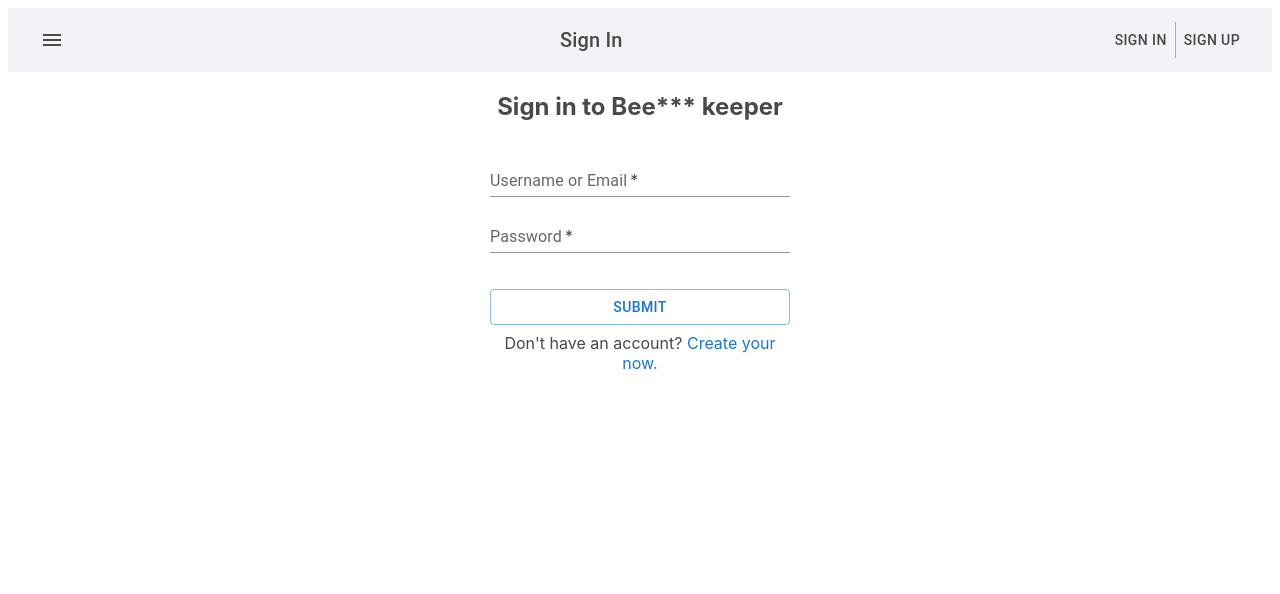
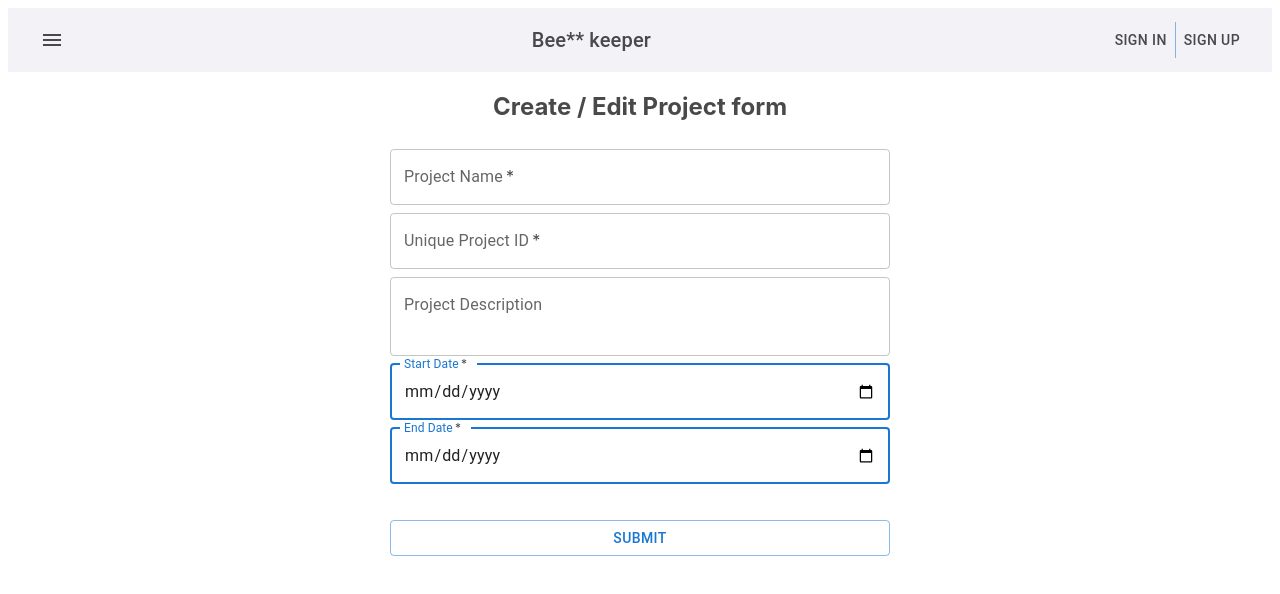
Before and after one commit to huynhlqDev/first-project-react-app, a React (Create React App) app: page /project in a window 1280 px wide. Before the commit this address led to /login. Shown: the top 594 px of the page. Built offline with nearby package versions, Linux system fonts and the light colour scheme.

Commit message:
update UI add project

```diff
--- a/src/page/DashboardPage.jsx
+++ b/src/page/DashboardPage.jsx
@@ -38,7 +38,7 @@ const DashboardPage = () => {
             </section>
             <nav>
                 <a href="/task-form">Create New Task</a>
-                <a href="/project-form">Create New Project</a>
+                <a href="/project">Create New Project</a>
             </nav>
         </div>
     );
--- a/src/page/ProjectFormPage.jsx
+++ b/src/page/ProjectFormPage.jsx
@@ -1,21 +1,123 @@
 import React from 'react';
+import { useState } from 'react';
+import TextField from '@mui/material/TextField';
+import Button from '@mui/material/Button';
+import Stack from '@mui/material/Stack';
+import { useDispatch } from 'react-redux';
+import { register } from '../redux/action/authActions';
+import { useEffect } from 'react';
+import { useSelector } from 'react-redux';
+import { logout } from '../redux/action/authActions';
+import { useNavigate } from 'react-router-dom';
 
 const ProjectFormPage = () => {
+    const dispatch = useDispatch();
+    const navigate = useNavigate();
+
+    const [projectname, setProjectname] = useState('');
+    const [projectId, setProjectId] = useState('');
+    const [projectDescription, setProjectDescription] = useState('');
+    const [startDate, setStartDate] = useState('');
+    const [endDate, setEndDate] = useState('');
+    const [validate, setValidate] = useState({
+        fullname: false,
+        projectId: false,
+        projectDescription: false,
+        startDate: false,
+        endDate: false
+    });
+
+    const handleSubmit = (e) => {
+        if (!isValidInput()) {
+            e.preventDefault();
+            // dispatch(register(projectname, projectId, projectDescription, startDate, endDate));
+        }
+    }
+
+    const isValidInput = () => {
+        setValidate({
+            fullname: projectname.length === 0,
+            projectId: projectId.length === 0,
+            startDate: startDate.length === 0,
+            endDate: endDate.length === 0
+        })
+        return (
+            projectname.length === 0
+            && projectId.length === 0
+            && startDate.length === 0
+            && endDate.length === 0
+        );
+    }
+
     return (
-        <div className="dashboard">
-            <h1>Welcome to the Dashboard</h1>
-            <section>
-                <h2>Your Tasks</h2>
-                {/* Placeholder for task list */}
-            </section>
-            <section>
-                <h2>Your Projects</h2>
-                {/* Placeholder for project summaries */}
-            </section>
-            <nav>
-                <a href="/task-form">Create New Task</a>
-                <a href="/project-form">Create New Project</a>
-            </nav>
+        <div className="add-project">
+            <Stack
+                spacing={1}
+                useFlexGap
+                sx={{ flexWrap: 'wrap', width: '100%', maxWidth: '500px', margin: 'auto' }}
+            >
+                <h2>Create / Edit Project form</h2>
+
+                <TextField
+                    id="projectname"
+                    label="Project Name"
+                    // variant="outlined"
+                    required
+                    error={(validate.fullname)}
+                    onInput={(e) => setProjectname(e.target.value)}
+                    helperText={validate.fullname ? "Incorrect entry." : ""}
+                />
+                <TextField
+                    id="project-id"
+                    label="Unique Project ID"
+                    variant="outlined"
+                    required
+                    error={(validate.projectId)}
+                    onInput={(e) => setProjectId(e.target.value)}
+                    helperText={validate.projectId ? "Incorrect entry." : ""}
+                />
+                <TextField
+                    id="project-description"
+                    label="Project Description"
+                    variant="outlined"
+                    error={(validate.projectDescription)}
+                    onInput={(e) => setProjectDescription(e.target.value)}
+                    helperText={validate.projectDescription ? "Incorrect entry." : ""}
+                    rows={2} multiline
+                />
+                <TextField
+                    id="start-date"
+                    label="Start Date"
+                    variant="outlined"
+                    type='date'
+                    required
+                    focused
+                    error={(validate.startDate)}
+                    onInput={(e) => setStartDate(e.target.value)}
+                    helperText={validate.startDate ? "Incorrect entry." : ""}
+                />
+                <TextField
+                    id="end-date"
+                    label="End Date"
+                    variant="outlined"
+                    type='date'
+                    required
+                    focused
+                    error={(validate.endDate)}
+                    onInput={(e) => setEndDate(e.target.value)}
+                    helperText={validate.endDate ? "Incorrect entry." : ""}
+                />
+                <br></br>
+                <Button
+                    type="Submit"
+                    id="submit"
+                    onClick={handleSubmit}
+                    variant="outlined"
+                >
+                    Submit
+                </Button>
+
+            </Stack>
         </div>
     );
 };
--- a/src/routes/AuthGuard.jsx
+++ b/src/routes/AuthGuard.jsx
@@ -9,17 +9,17 @@ const AuthGuard = ({ children, requireAuth }) => {
   const token = localStorage.getItem("TOKEN") || null;
   const logged = useSelector((state) => state.auth.logged)
 
-  useEffect(() => {
-    if (!logged) {
-      navigate("/login", { replace: true });
-    }
-  }, [logged]);
+  // useEffect(() => {
+  //   if (!logged) {
+  //     navigate("/login", { replace: true });
+  //   }
+  // }, [logged]);
 
   // Nếu yêu cầu đăng nhập nhưng chưa có token -> Chuyển về Login
-  if (requireAuth && !token && !logged) return <Navigate to="/login" replace />;
+  // if (requireAuth && !token && !logged) return <Navigate to="/login" replace />;
 
-  // Nếu không yêu cầu đăng nhập nhưng đã có token -> Chuyển về Dashboard
-  if (!requireAuth && token) return <Navigate to="/dashboard" replace />;
+  // // Nếu không yêu cầu đăng nhập nhưng đã có token -> Chuyển về Dashboard
+  // if (!requireAuth && token) return <Navigate to="/dashboard" replace />;
 
   return children;
 };
```
